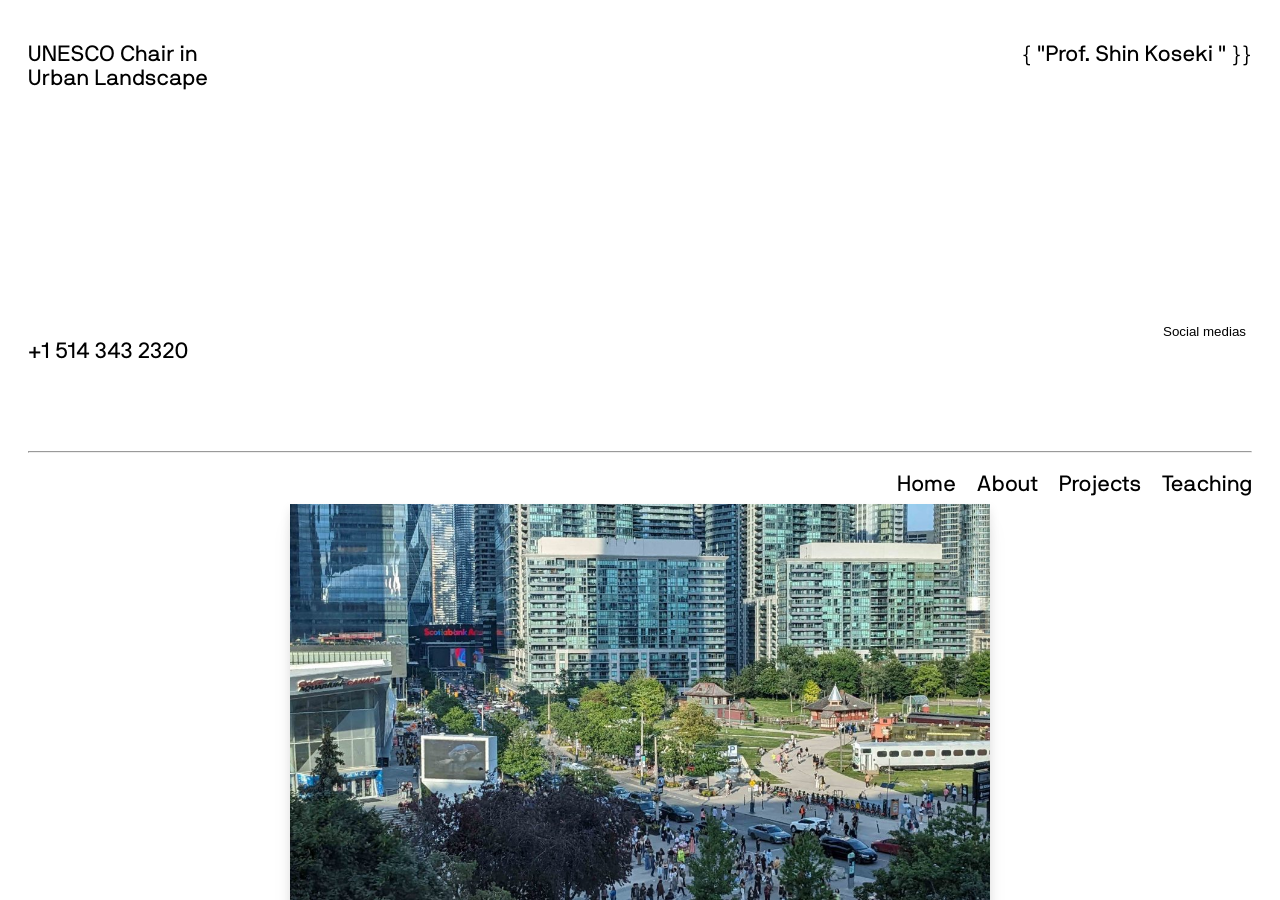
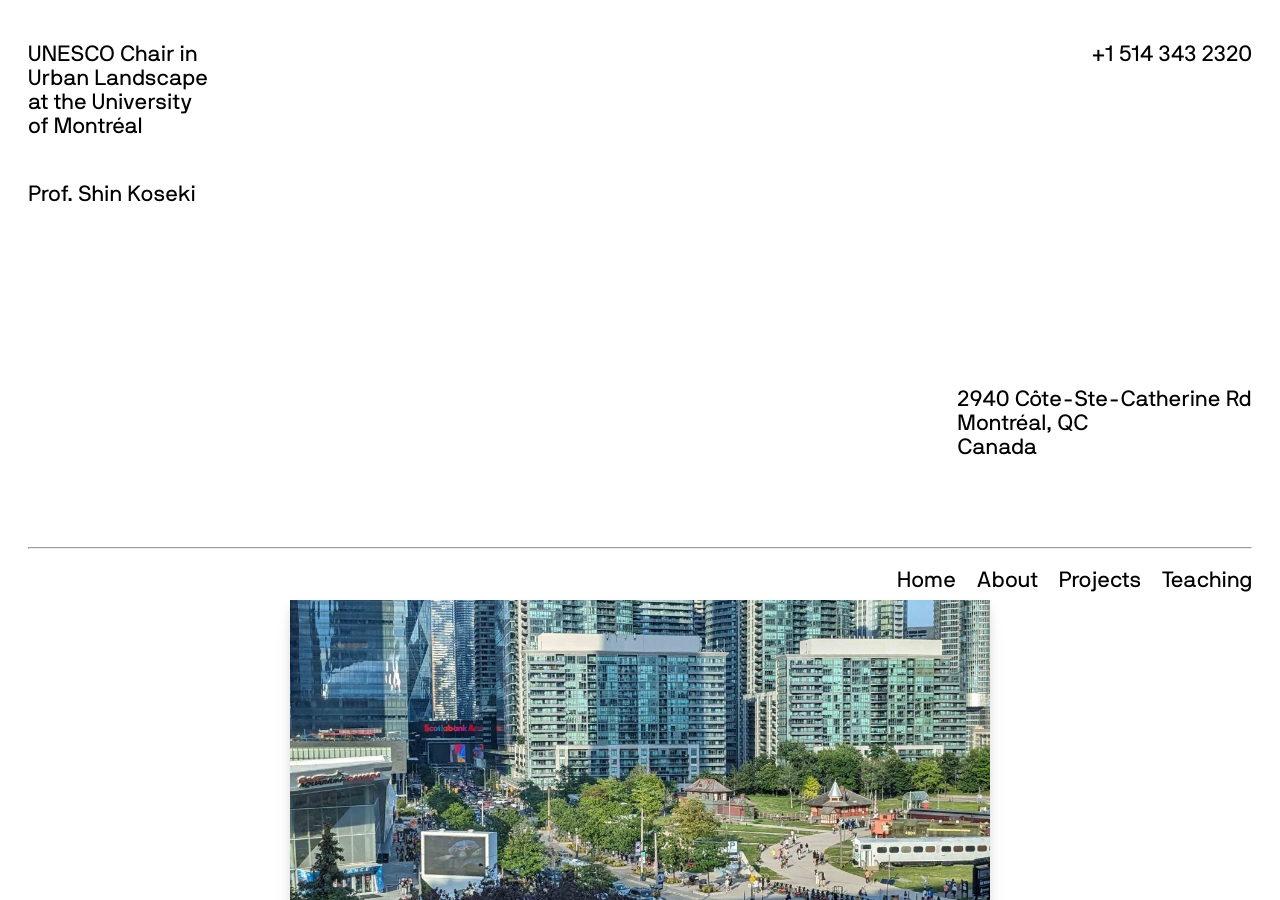
Before and after one commit to CUPUM/cupum.github.io, a Jekyll site: the page built from _posts/2024-02-01-insight_into_report.md, in a window 1280 px wide and 900 px high. Built offline with Jekyll 4.4.1, drawn with Linux system fonts in a browser that asks for light colours.

Commit message:
Reorganizing contacts

```diff
--- a/_includes/contact.html
+++ b/_includes/contact.html
@@ -1,28 +1,19 @@
 <div id=my_contact>
 <div id="name_twitter">
-  <p class="alignleft">{{ "UNESCO Chair in<br>Urban Landscape" }}</p>
-  <p class="alignright"><a
-href={{ "https://unesco-paysage.umontreal.ca" }}>{ "Prof. Shin Koseki " }}</a></p>
-</div>
+  <p class="alignleft">{{ "UNESCO Chair in<br>Urban Landscape<br>at the University<br>of Montréal" }}</p>
+<div id="phone_email">
+  <p class="alignright"><a class={{ "mobilesOnly" }} href={{ "tel:+15143432320>+1 514 343 2320" }}</a></p>
 <div style="clear: both;"></div>
 
 
 
 <span class="a"></span>
-
-<div id="phone_email">
-  <p class="alignleft"><a class={{ "mobilesOnly" }} href={{ "tel:+15143432320>+1 514 343 2320" }}</a></p>
-  <div class="alignright">
-  <div class="dropdown">
-  <button class="dropbtn">Social medias</button>
-  <div class="dropdown-content">
-    <a href="https://www.tiktok.com/@unesco.studio?_t=8kBRP6MBhcu&_r=1">TikTok</a>
-    <a href="https://www.instagram.com/unesco.studio?igsh=MXA5eXduazd3dGY2Yw==">Instagram</a>
-    <a href="https://www.facebook.com/unesco.studio">Facebook</a>
-    <a href="https://www.linkedin.com/company/unesco.studio?trk=blended-typeahead">LinkedIn</a>
-  </div>
-  </div>
-  </div>
+<p class="alignleft"><a
+href={{ "https://unesco-paysage.umontreal.ca" }}>{{ "Prof. Shin Koseki " }}</a></p>
+</div>
+  <p class="alignright"><a
+href={{ "https://maps.app.goo.gl/Z7w1NWhM6WJec78J9?g_st=ic" }}>{{ "2940 Côte-Ste-Catherine Rd<br>Montréal, QC<br>Canada" }}
+  </a></p>
 </div>
 <div style="clear: both;"></div>
 <span class="b"></span>
```
